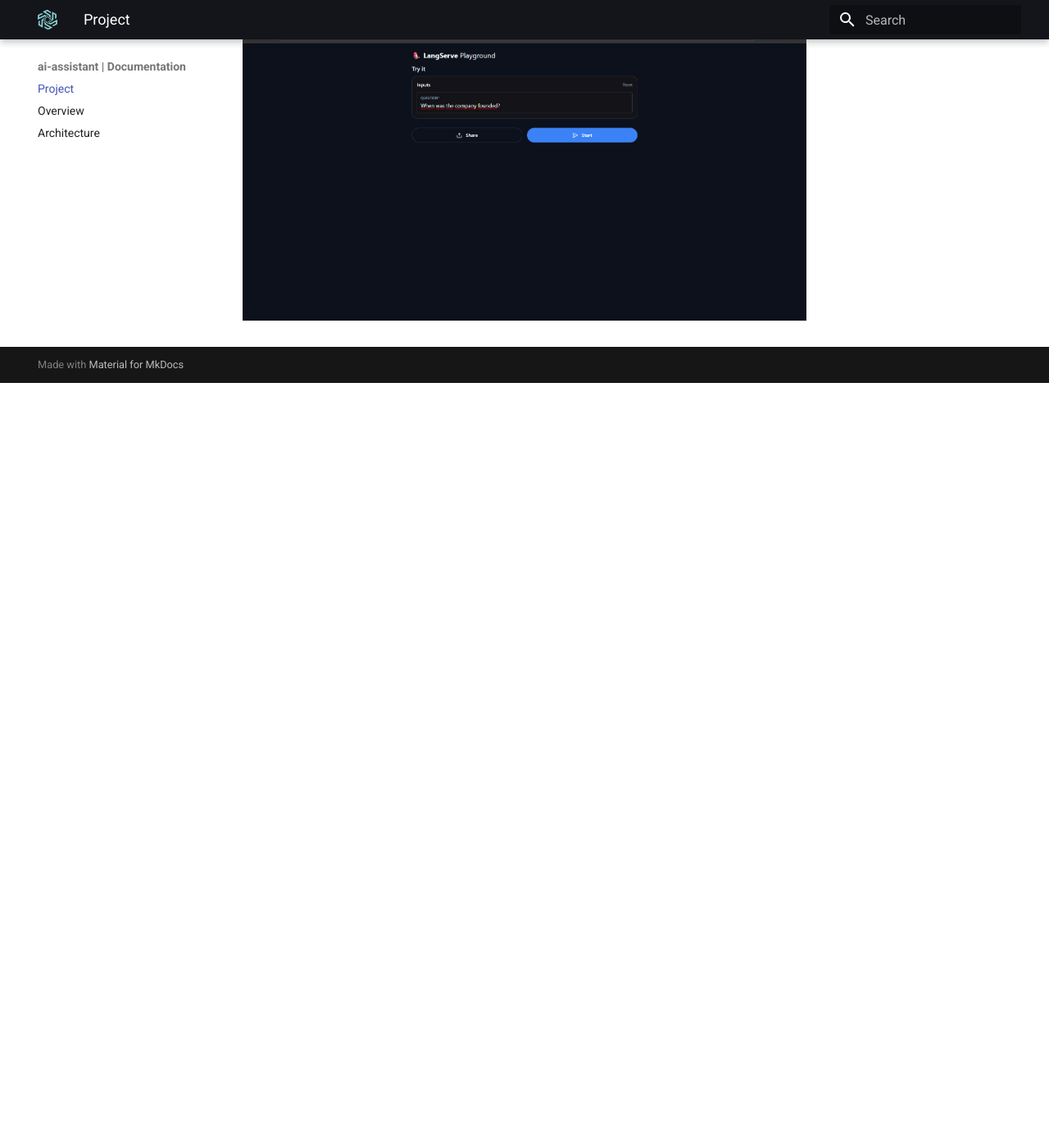
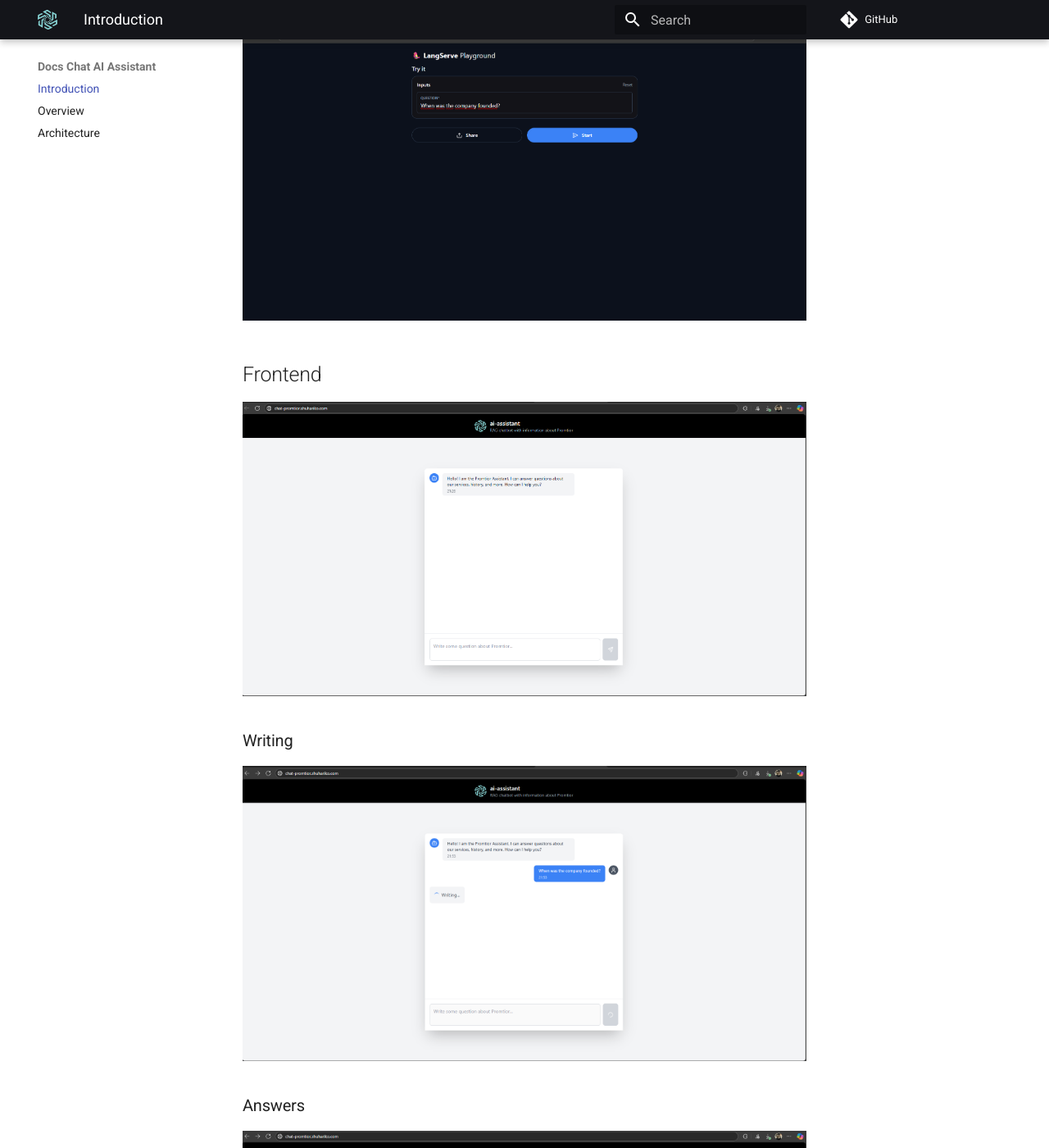
Before and after one commit to xlmriosx/promtior-ai-assistant, an MkDocs documentation site: the page built from docs/docs/index.md, in a window 1280 px wide and 1400 px high, scrolled down 3398 px. Shown: the whole window at 82% size. Built offline with MkDocs 1.6.1 and Material for MkDocs 9.7.7, drawn with Linux system fonts in a browser that asks for light colours; comment, search, counter and statistics services are not loaded; before the commit the page ends 3865 px from its top, so only the background shows below that.

Commit message:
docs: completed introduction project

```diff
--- a/docs/docs/index.md
+++ b/docs/docs/index.md
@@ -49,3 +49,17 @@
 ### LangServe Playground
 
 ![backend-langserve-running](assets/rag-playground.png)
+
+## Frontend
+
+![frontend-running](assets/chat-running.png)
+
+### Writing
+
+![frontend-requesting](assets/chat-requesting.png)
+
+### Answers
+
+![frontend-company-foundation](assets/chat-company-foundation.png)
+
+![frontend-services](assets/chat-services.png)
--- a/docs/mkdocs.yml
+++ b/docs/mkdocs.yml
@@ -1,4 +1,4 @@
-site_name: ai-assistant | Documentation
+site_name: Docs Chat AI Assistant
 site_description: ai-assistant Documentation
 
 theme:
@@ -12,11 +12,15 @@
     toggle:
       icon: material/weather-night
       name: Switch to dark mode
+  icon: fontawesome/brands/github
+
+repo_url: https://github.com/xlmriosx/promtior-ai-assistant
+repo_name: GitHub
 
 plugins:
   - search
 
 nav:
-  - Project: index.md
+  - Introduction: index.md
   - Overview: overview.md
   - Architecture: architecture.md
```
Also changed, not shown: docs/docs/assets/chat-company-foundation.png (added), docs/docs/assets/chat-requesting.png (added), docs/docs/assets/chat-running.png (added), docs/docs/assets/chat-services.png (added).
